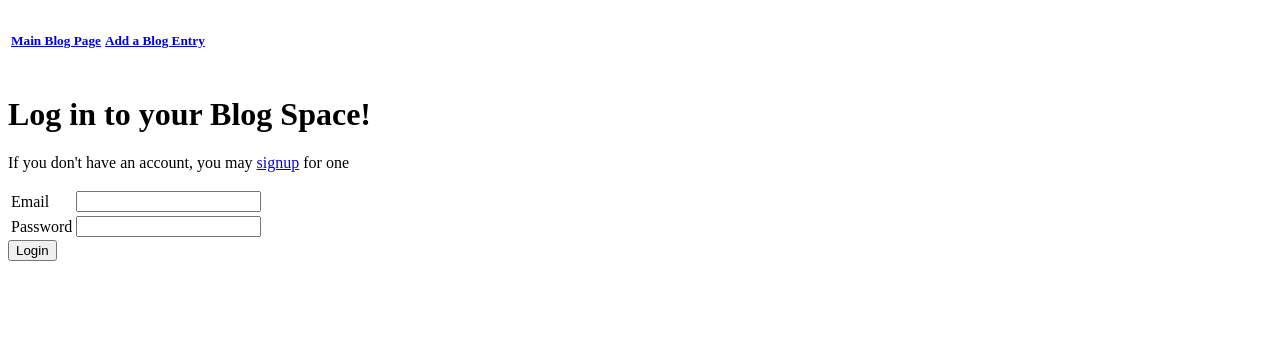
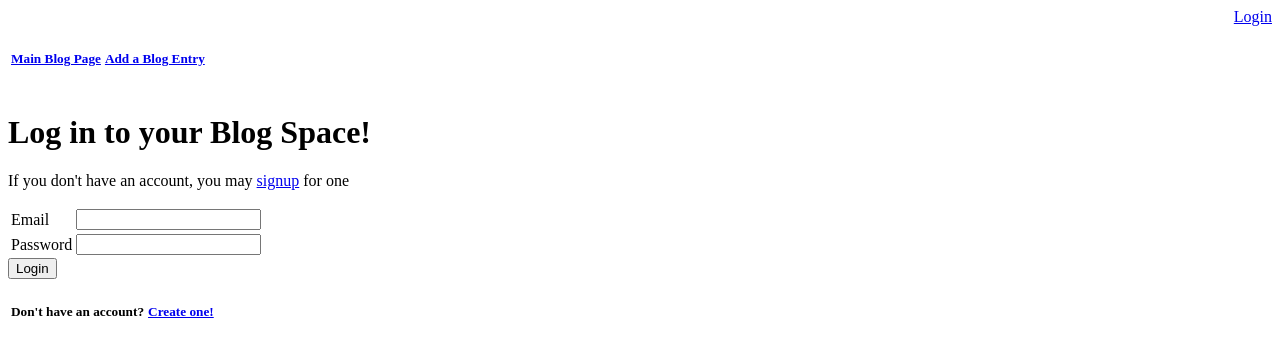
Before and after one commit to katie-mt/blogz, a Flask app: page /login in a window 1280 px wide. Shown: the top 357 px of the page. Run offline with Flask 2, Linux system fonts and the light colour scheme.

Commit message:
Signup for new account added to login page

```diff
--- a/templates/base.html
+++ b/templates/base.html
@@ -13,6 +13,10 @@
                     <a href="/newpost">Add a Blog Entry</a>
                 </h5>
             </td>
+                </h5>
+                    <div align="right">
+                    <a href="/login">Login</a>
+                </h5>
         </table>
             <h3>
                 <title>{{title}}</title>
--- a/templates/login.html
+++ b/templates/login.html
@@ -20,6 +20,18 @@
         </tr>
     </table>
     <input type="submit" value="Login">
+    <table>
+        <td>
+            <h5>
+                <p>Don't have an account?</p>
+            </h5>
+        </td>
+        <td>
+            <h5>
+                <a href="/signup">Create one!</a>
+            </h5>
+        </td>
+    </table>
 </form>
 
 {% endblock %}
```
